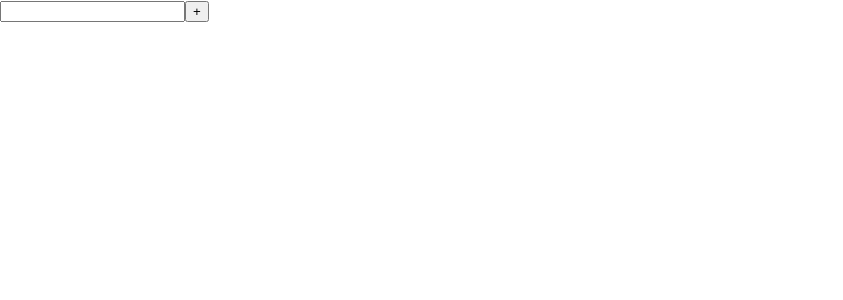
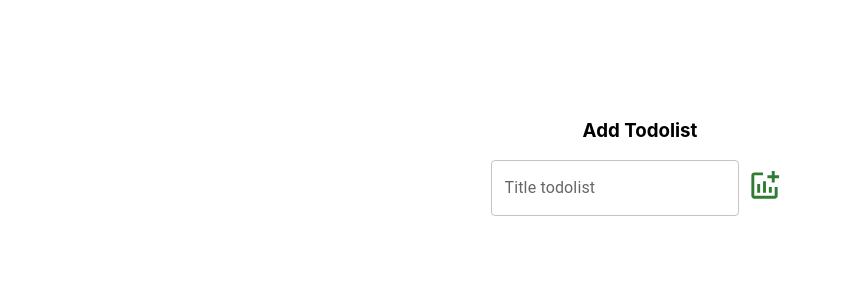
Before and after one commit to Viziter25/ts-todolist-react, a React (Create React App) app: page / in a window 1280 px wide. Shown: the top 300 px of the page, without its empty margins (0-843 px from the left). Built offline with nearby package versions, Linux system fonts and the light colour scheme.

Commit message:
feat: add material ui

```diff
--- a/package.json
+++ b/package.json
@@ -4,6 +4,10 @@
   "private": true,
   "homepage": "https://Viziter25.github.io/ts-todolist-react",
   "dependencies": {
+    "@emotion/react": "^11.10.5",
+    "@emotion/styled": "^11.10.5",
+    "@mui/icons-material": "^5.10.9",
+    "@mui/material": "^5.10.11",
     "@testing-library/jest-dom": "^5.14.1",
     "@testing-library/react": "^13.0.0",
     "@testing-library/user-event": "^13.2.1",
--- a/src/App.css
+++ /dev/null
@@ -1,4 +0,0 @@
-.App {
-  text-align: center;
-  display: flex;
-}
--- /dev/null
+++ b/src/App.module.css
@@ -0,0 +1,9 @@
+.app {
+  padding-top: 100px;
+  text-align: center;
+}
+
+.container {
+  display: flex;
+  padding-top: 30px;
+}
--- a/src/App.tsx
+++ b/src/App.tsx
@@ -1,5 +1,5 @@
 import React, {useState} from 'react';
-import './App.css';
+import s from './App.module.css';
 import {v1} from 'uuid';
 import {Todolist} from './components/Todolist';
 import {AddItemForm} from './components/AddItemForm/AddItemForm';
@@ -9,12 +9,12 @@ function App() {
   type FilterValuesType = 'all' | 'active' | 'completed';
 
   type TodolistsType = {
-    id:string
-    title:string
-    filter:FilterValuesType
+    id: string
+    title: string
+    filter: FilterValuesType
   }
   type TaskStateType = {
-    [key:string] : TaskType[]
+    [key: string]: TaskType[]
   }
   type TaskType = {
     id: string
@@ -47,20 +47,20 @@ function App() {
     // ]
   })
 
-  const removeTodolist = (todoId:string) => {
+  const removeTodolist = (todoId: string) => {
     setTodolists(todolists.filter(tl => tl.id !== todoId))
     delete tasks[todoId]
     setTasks({...tasks})
   }
-  const removeTasks = (todoId:string, taskId:string) => {
+  const removeTasks = (todoId: string, taskId: string) => {
     setTasks({...tasks, [todoId]: tasks[todoId].filter(t => t.id !== taskId)})
   }
-  const addTasks = (todoId:string, newTitle:string) =>{
-    const newTask = {id: v1(), title:newTitle, isDone: false}
-    setTasks({...tasks, [todoId]: [newTask,...tasks[todoId]]})
+  const addTasks = (todoId: string, newTitle: string) => {
+    const newTask = {id: v1(), title: newTitle, isDone: false}
+    setTasks({...tasks, [todoId]: [newTask, ...tasks[todoId]]})
   }
 
-  const changeFilter = (todoId:string, value:FilterValuesType) => {
+  const changeFilter = (todoId: string, value: FilterValuesType) => {
     let todolist = todolists.find(tl => tl.id === todoId);
     if (todolist) {
       todolist.filter = value
@@ -68,29 +68,31 @@ function App() {
     }
   }
 
-  const onChangeStatus = (todoId:string, taskId:string, isDone:boolean) => {
-    setTasks({...tasks, [todoId] : tasks[todoId].map(t => t.id === taskId ? {...t, isDone:isDone} : t)})
+  const onChangeStatus = (todoId: string, taskId: string, isDone: boolean) => {
+    setTasks({...tasks, [todoId]: tasks[todoId].map(t => t.id === taskId ? {...t, isDone: isDone} : t)})
   }
 
   const addTodolistHandler = (newTitle: string) => {
     const todolistId = v1()
-    const newTodolist:TodolistsType = {id: todolistId, title: newTitle, filter: 'all'}
+    const newTodolist: TodolistsType = {id: todolistId, title: newTitle, filter: 'all'}
     setTodolists([newTodolist, ...todolists])
-    setTasks({...tasks, [newTodolist.id]:[]})
+    setTasks({...tasks, [newTodolist.id]: []})
   }
 
-  const changeTitleTodolist = (todoId:string, newTitle:string) => {
-    setTodolists(todolists.map(t => t.id === todoId ? {...t, title: newTitle} : t) )
+  const changeTitleTodolist = (todoId: string, newTitle: string) => {
+    setTodolists(todolists.map(t => t.id === todoId ? {...t, title: newTitle} : t))
   }
 
-  const changeTitleTask = (todoId:string, taskId:string, newTitle:string) => {
+  const changeTitleTask = (todoId: string, taskId: string, newTitle: string) => {
     setTasks({...tasks, [todoId]: tasks[todoId].map(t => t.id === taskId ? {...t, title: newTitle} : t)})
   }
 
 
   return (
-    <div className="App">
-      <AddItemForm addItem={addTodolistHandler} />
+    <div className={s.app}>
+      <h3>Add Todolist</h3>
+      <AddItemForm addItem={addTodolistHandler}/>
+      <div className={s.container}>
         {
           todolists.map(tl => {
             let tasksFiltered = tasks[tl.id]
@@ -120,6 +122,7 @@ function App() {
             />
           })
         }
+      </div>
 
 
     </div>
--- a/src/components/AddItemForm/AddItemForm.tsx
+++ b/src/components/AddItemForm/AddItemForm.tsx
@@ -1,11 +1,12 @@
 import React, {ChangeEvent, KeyboardEvent, useState} from 'react';
-import s from '../Todolist.module.css';
+import AddchartIcon from '@mui/icons-material/Addchart';
+import {IconButton, TextField} from '@mui/material';
 
 type AddItemFormPropsType = {
-  addItem : (title:string) => void
+  addItem: (title: string) => void
 }
 
-export const AddItemForm = (props:AddItemFormPropsType) => {
+export const AddItemForm = (props: AddItemFormPropsType) => {
 
   const [title, setTitle] = useState('')
   const [error, setError] = useState<string | null>(null)
@@ -24,18 +25,28 @@ export const AddItemForm = (props:AddItemFormPropsType) => {
     }
   }
 
-  const onKeyUpHandler = (e:KeyboardEvent<HTMLInputElement>) => {
-  if (e.key === 'Enter') {
-    props.addItem(title)
-    setTitle('')
+  const onKeyUpHandler = (e: KeyboardEvent<HTMLInputElement>) => {
+    if (e.key === 'Enter') {
+      props.addItem(title)
+      setTitle('')
+    }
   }
-}
 
   return (
     <div>
-      <input value={title} type="text" onKeyUp={onKeyUpHandler} onChange={onChangeHandler} className={error ? s.error : ''}/>
-      <button onClick={addTasksHandler} >+</button>
-      {error && <div className={s.errorMessage}>{error}</div>}
+      <TextField error={!!error}
+                 label="Title todolist"
+                 id="fullWidth"
+                 value={title}
+                 type="text"
+                 onKeyUp={onKeyUpHandler}
+                 onChange={onChangeHandler}/>
+      {/*<input value={title} type="text" onKeyUp={onKeyUpHandler} onChange={onChangeHandler} className={error ? s.error : ''}/>*/}
+      <IconButton color="success" aria-label="add to shopping cart" onClick={addTasksHandler}>
+        <AddchartIcon fontSize="large"/>
+      </IconButton>
+      {/*<button onClick={addTasksHandler} >+</button>*/}
+      {/*{error && <div className={s.errorMessage}>{error}</div>}*/}
     </div>
   );
 };
--- /dev/null
+++ b/src/components/EditebleSpan/EditableSpan.module.css
@@ -0,0 +1,3 @@
+.taskTitle {
+    margin: 10px;
+}
--- a/src/components/EditebleSpan/EtitableSpan.tsx
+++ b/src/components/EditebleSpan/EtitableSpan.tsx
@@ -1,9 +1,11 @@
-import React, {ChangeEvent, useState,KeyboardEvent} from 'react';
+import React, {ChangeEvent, useState, KeyboardEvent} from 'react';
+import {TextField} from '@mui/material';
+import s from './EditableSpan.module.css'
 
 
 type EditableSpanPropsType = {
   title: string
-  changeTitle:(newTitle:string) => void
+  changeTitle: (newTitle: string) => void
 }
 
 export const EditableSpan = (props: EditableSpanPropsType) => {
@@ -15,7 +17,7 @@ export const EditableSpan = (props: EditableSpanPropsType) => {
     setEdit(!edit)
   }
 
-  const onKeyUpHandler = (e:KeyboardEvent<HTMLInputElement>) => {
+  const onKeyUpHandler = (e: KeyboardEvent<HTMLInputElement>) => {
     if (e.key === 'Enter') {
       setEdit(!edit)
       props.changeTitle(title)
@@ -27,12 +29,16 @@ export const EditableSpan = (props: EditableSpanPropsType) => {
     props.changeTitle(title)
   }
 
-  const onChangeHandler =(e:ChangeEvent<HTMLInputElement>)=>{
+  const onChangeHandler = (e: ChangeEvent<HTMLInputElement>) => {
     setTitle(e.currentTarget.value)
   }
 
   return (edit
-      ? <input value={title} onChange={onChangeHandler} onKeyUp={onKeyUpHandler} onBlur={onBlurHandler} autoFocus />
-      : <span onDoubleClick={onDoubleClickHandler}>{props.title}</span>
+      ? <TextField label={'Change task'}
+                   variant="standard"
+                   size="small"
+                   value={title}
+                   onChange={onChangeHandler} onKeyUp={onKeyUpHandler} onBlur={onBlurHandler} autoFocus/>
+      : <span onDoubleClick={onDoubleClickHandler} className={s.taskTitle}>{props.title}</span>
   )
 }
--- a/src/components/Todolist.module.css
+++ b/src/components/Todolist.module.css
@@ -12,6 +12,22 @@
     list-style-type : none;
 }
 
+.button {
+    color: black;
+    font-weight: bold;
+    margin: 5px;
+}
+
 .activeFilter {
-   background-color: aquamarine;
+   background-color: #9bf1d1;
+    color: black;
 }
+
+.titleTasks {
+    font-size: 20px;
+    font-weight: bold;
+}
+
+.task {
+    padding-top: 10px;
+}
```
Also changed, not shown: src/components/Todolist.tsx (+38 -20 lines), 1 other file (tests, documents, lock files or other folders). Lines whose indentation alone changed are shown as unchanged.
